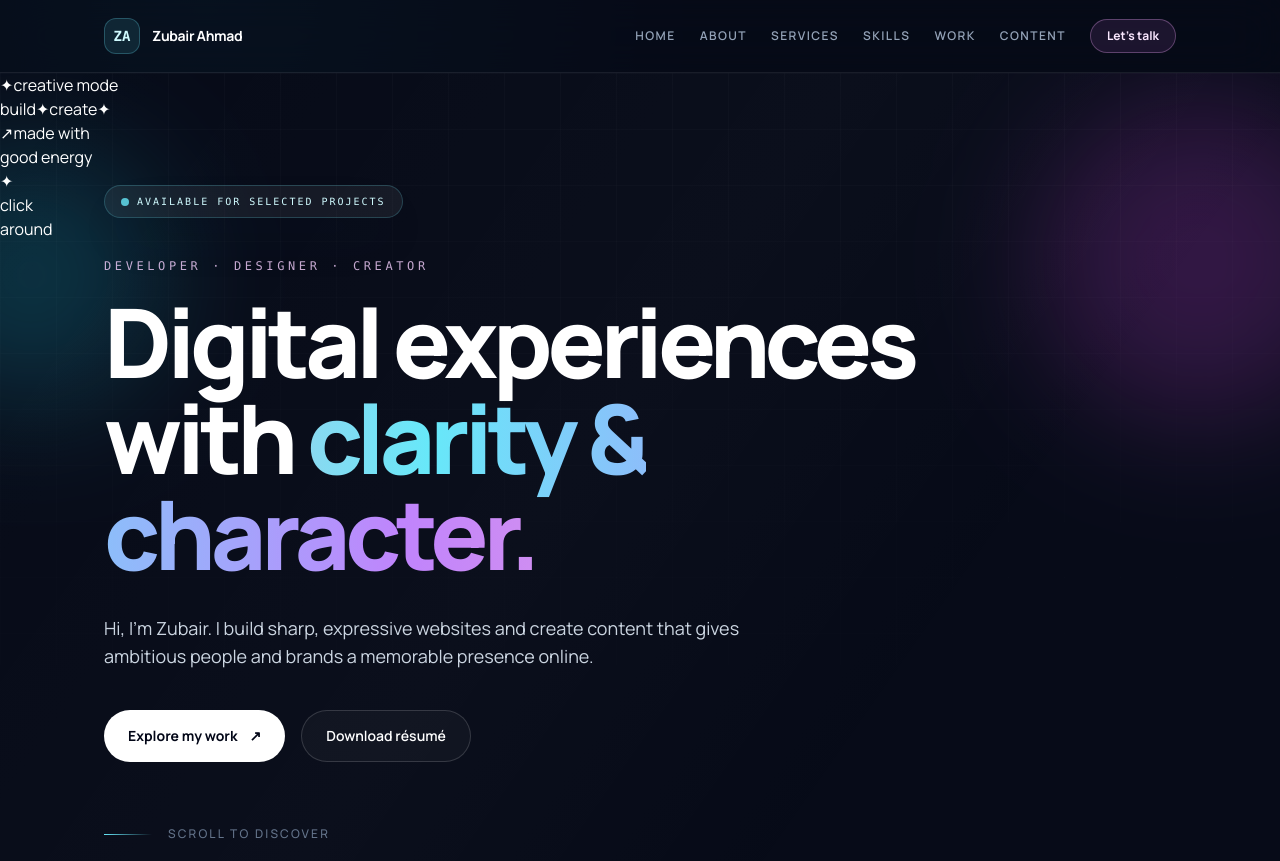
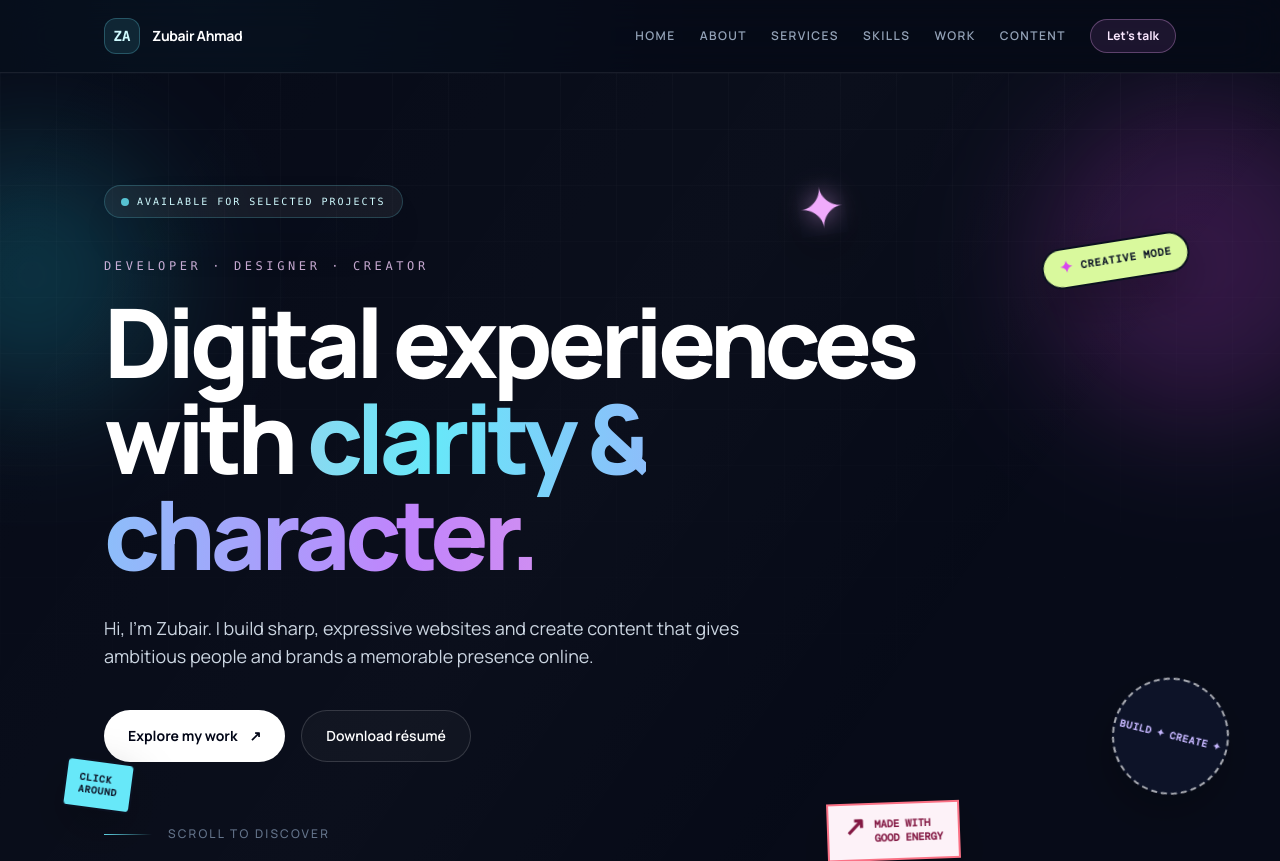
Before and after one commit to zubair2018/live-portfolio, a React (Vite) app: page / in a window 1280 px wide. Shown: the top 861 px of the page. Built offline with nearby package versions, Linux system fonts and the light colour scheme.

Commit message:
Style animated visual stickers

```diff
--- a/src/index.css
+++ b/src/index.css
@@ -60,3 +60,100 @@ section::before {
   color: transparent;
   animation: shimmer 7s linear infinite;
 }
+
+
+@keyframes sticker-bob {
+  0%, 100% { transform: translate3d(0, 0, 0) rotate(var(--sticker-rotate)); }
+  50% { transform: translate3d(0, -15px, 0) rotate(calc(var(--sticker-rotate) + 3deg)); }
+}
+@keyframes sticker-spin { to { transform: rotate(360deg); } }
+@keyframes sticker-wiggle {
+  0%, 100% { transform: rotate(-8deg) scale(1); }
+  50% { transform: rotate(5deg) scale(1.08); }
+}
+
+.sticker {
+  position: absolute;
+  z-index: 2;
+  user-select: none;
+  box-shadow: 0 18px 50px rgba(0, 0, 0, 0.28);
+}
+.sticker-creative {
+  --sticker-rotate: -9deg;
+  top: 19%;
+  right: 7%;
+  display: flex;
+  align-items: center;
+  gap: 0.45rem;
+  border: 2px solid #0b1020;
+  border-radius: 999px;
+  padding: 0.65rem 1rem;
+  background: #d9f99d;
+  color: #101828;
+  font: 700 0.65rem/1 "DM Mono", monospace;
+  letter-spacing: 0.08em;
+  text-transform: uppercase;
+  transform: rotate(var(--sticker-rotate));
+  animation: sticker-bob 6s ease-in-out infinite;
+}
+.sticker-spark { font-size: 1rem; color: #d946ef; }
+.sticker-orbit {
+  --sticker-rotate: 12deg;
+  right: 4%;
+  bottom: 17%;
+  display: flex;
+  height: 7.3rem;
+  width: 7.3rem;
+  flex-wrap: wrap;
+  align-content: center;
+  justify-content: center;
+  gap: 0.3rem;
+  border: 2px dashed rgba(255,255,255,.65);
+  border-radius: 999px;
+  background: rgba(13, 21, 43, .85);
+  color: #c4b5fd;
+  font: 700 0.62rem/1 "DM Mono", monospace;
+  letter-spacing: .06em;
+  text-transform: uppercase;
+  animation: sticker-bob 7s ease-in-out infinite -2s;
+}
+.sticker-note {
+  --sticker-rotate: -5deg;
+  right: 25%;
+  bottom: 9%;
+  display: flex;
+  gap: .55rem;
+  align-items: flex-start;
+  padding: .8rem .95rem;
+  border: 2px solid #fb7185;
+  background: #fdf2f8;
+  color: #831843;
+  font: 700 .65rem/1.35 "DM Mono", monospace;
+  text-transform: uppercase;
+  animation: sticker-bob 7.5s ease-in-out infinite -4s;
+}
+.sticker-arrow { font-size: 1.6rem; line-height: .7; }
+.sticker-star {
+  --sticker-rotate: 0deg;
+  top: 12%;
+  right: 34%;
+  color: #f0abfc;
+  font-size: 3.5rem;
+  line-height: 1;
+  text-shadow: 0 0 24px rgba(240, 171, 252, .65);
+  animation: sticker-wiggle 3.4s ease-in-out infinite;
+}
+.sticker-cursor {
+  --sticker-rotate: 7deg;
+  left: 5%;
+  bottom: 16%;
+  border: 2px solid #0b1020;
+  border-radius: .35rem;
+  padding: .7rem .8rem;
+  background: #67e8f9;
+  color: #0f172a;
+  font: 700 .6rem/1.25 "DM Mono", monospace;
+  letter-spacing: .08em;
+  text-transform: uppercase;
+  animation: sticker-bob 6.5s ease-in-out infinite -1s;
+}
```
